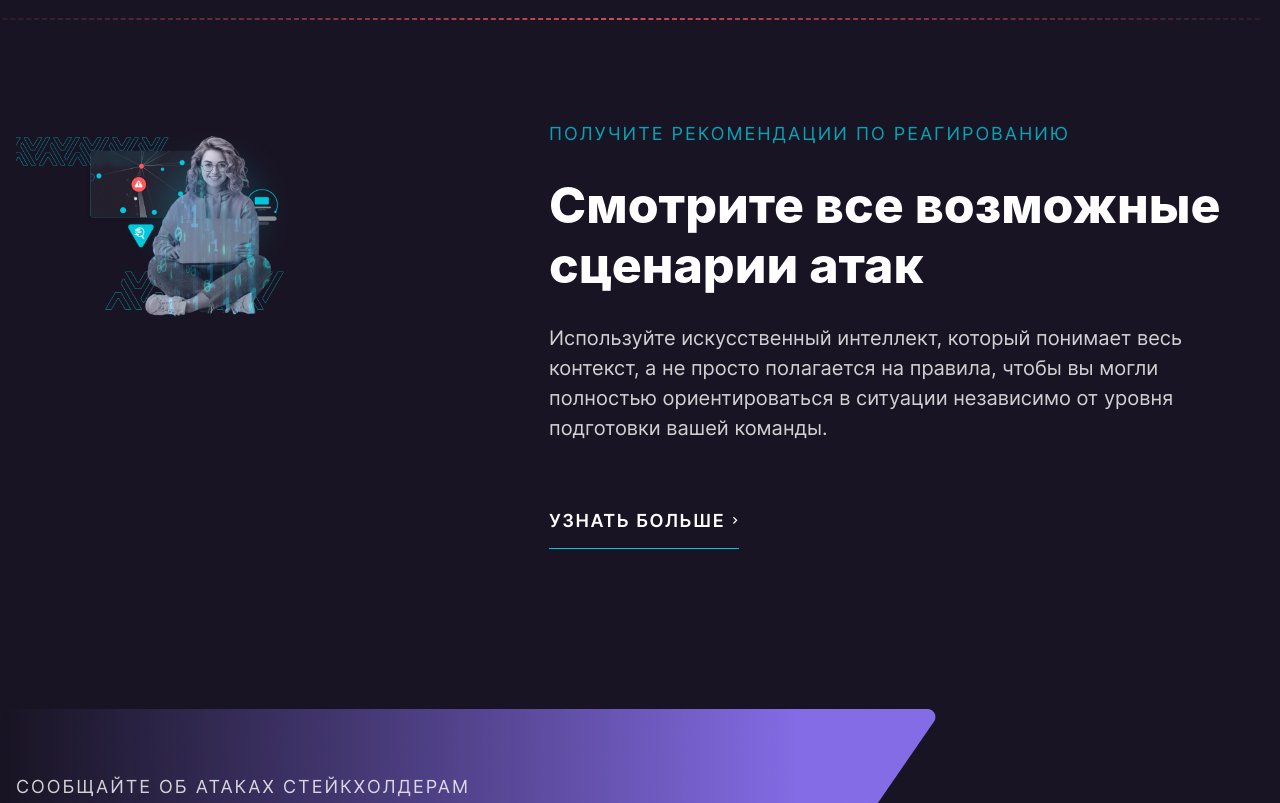
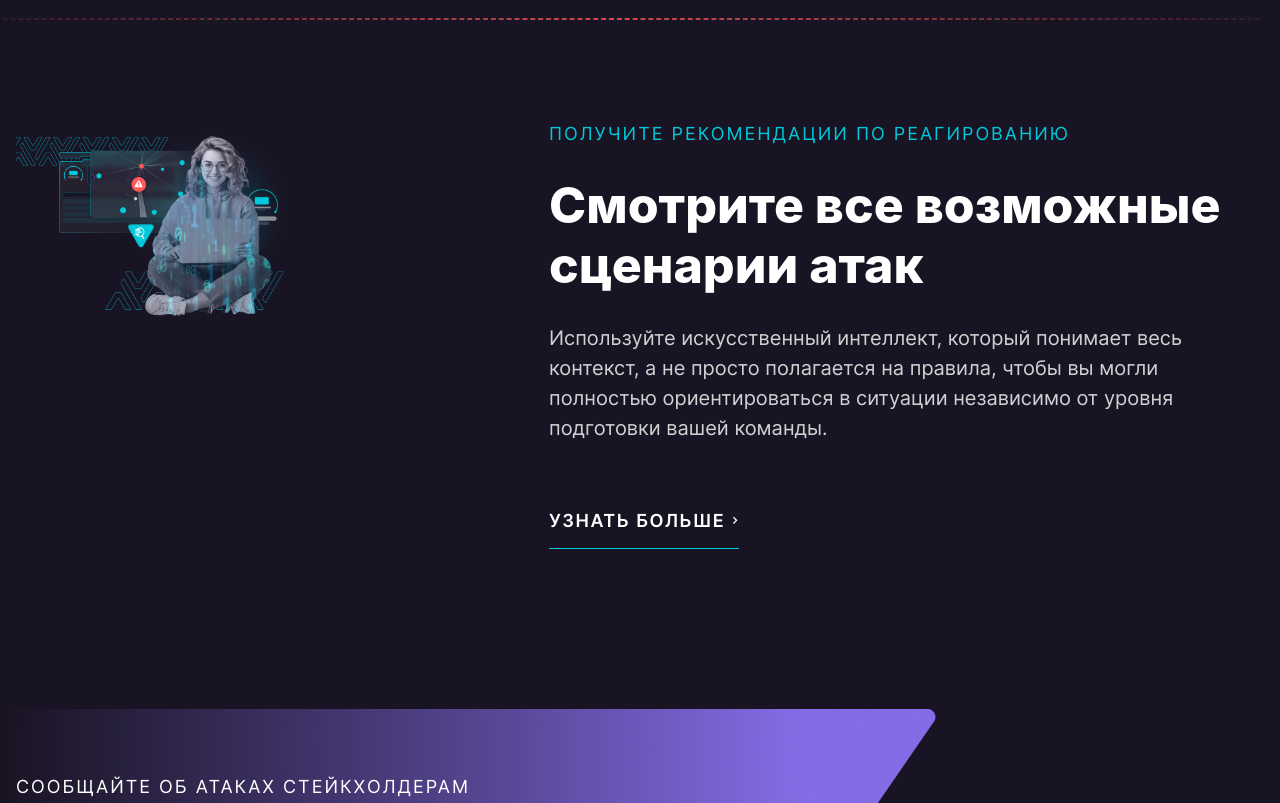
Before and after one commit to AkagisWhiteComet/CyberStep, a plain HTML site: page index.html in a window 1280 px wide. Shown: the part 3240-4043 px from the top of the page. Drawn offline with Linux system fonts and the light colour scheme; a web font is replaced by a local one.

Commit message:
some fixes

```diff
--- a/index.html
+++ b/index.html
@@ -187,7 +187,7 @@
         <section class="recomendations">
             <div class="container">
                 <div class="recomendations_image">
-                    <img src="./images/recomendations/recomendation.png" alt="" width="672" height="586">
+                    <img src="./images/recomendations/recomendations.png" alt="" width="822" height="586">
                 </div>
                 <div class="recomendations_info">
                     <p class="recomendations_subtitle subtitle">Получите рекомендации по реагированию</p>
--- a/styles/globals.css
+++ b/styles/globals.css
@@ -82,6 +82,7 @@ section {
     line-height: auto;
     letter-spacing: 0.1rem;
     text-transform: uppercase;
+    opacity: 1;
 }
 
 .learn-more_button {
```
Also changed, not shown: images/recomendations/recomendation.png (deleted), images/recomendations/recomendations.png (added), 1 other file.
